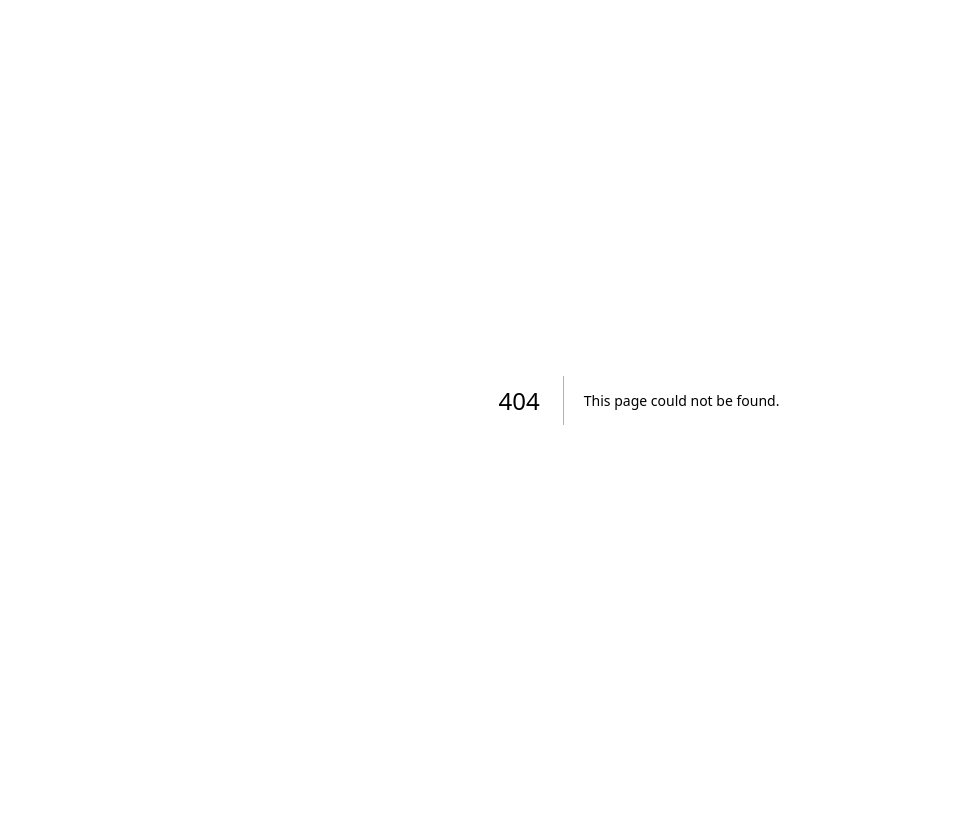
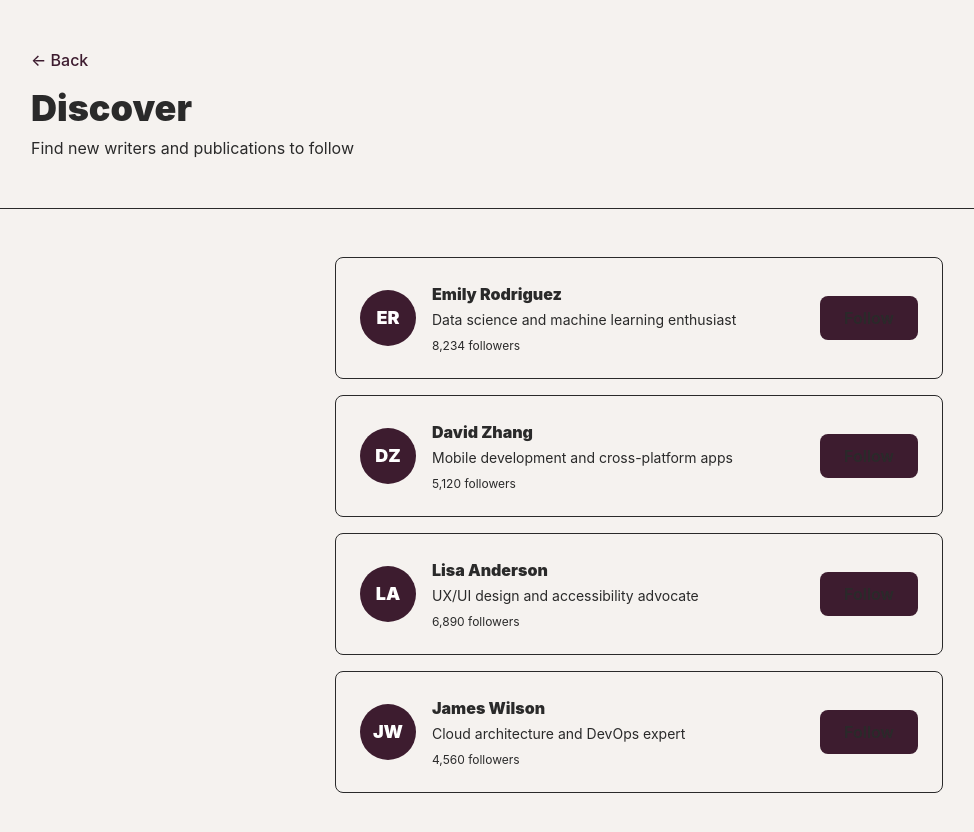
Before and after one commit to Loicet/Phase-Two-Capstone-Project, a Next.js app in the folder my-blog/: page /dashboard/discover in a window 1280 px wide. Before the commit this address had no page. Shown: the top 832 px of the page, without its empty margins (1-975 px from the left). Before the commit the page ends 800 px from the top, so only its background shows below. Built offline with nearby package versions, Linux system fonts and the light colour scheme.

Commit message:
Added a discover page

```diff
--- /dev/null
+++ b/my-blog/src/app/dashboard/discover/page.tsx
@@ -0,0 +1,73 @@
+'use client';
+
+import Link from 'next/link';
+import { Button } from '../../components/ui/Button';
+import { useState } from 'react';
+
+interface Suggestion {
+  id: string;
+  name: string;
+  bio: string;
+  followers: number;
+  avatar: string;
+}
+
+const suggestions: Suggestion[] = [
+  { id: '1', name: 'Emily Rodriguez', bio: 'Data science and machine learning enthusiast', followers: 8234, avatar: 'ER' },
+  { id: '2', name: 'David Zhang', bio: 'Mobile development and cross-platform apps', followers: 5120, avatar: 'DZ' },
+  { id: '3', name: 'Lisa Anderson', bio: 'UX/UI design and accessibility advocate', followers: 6890, avatar: 'LA' },
+  { id: '4', name: 'James Wilson', bio: 'Cloud architecture and DevOps expert', followers: 4560, avatar: 'JW' },
+];
+
+export default function DiscoverPage() {
+  const [suggestedWriters, setSuggestedWriters] = useState(suggestions);
+
+  const handleFollow = (id: string) => {
+    setSuggestedWriters(suggestedWriters.filter((w) => w.id !== id));
+  };
+
+  return (
+    <div className="min-h-screen bg-background">
+      {/* Header */}
+      <div className="px-8 py-12 border-b border-border">
+        <Link href="/dashboard">
+          <button className="text-primary hover:text-primary/80 mb-4 font-medium">← Back</button>
+        </Link>
+        <h1 className="text-4xl font-black text-foreground">Discover</h1>
+        <p className="text-muted-foreground mt-2">Find new writers and publications to follow</p>
+      </div>
+
+      <div className="max-w-2xl mx-auto px-8 py-12">
+        {suggestedWriters.length > 0 ? (
+          <div className="space-y-4">
+            {suggestedWriters.map((writer) => (
+              <div
+                key={writer.id}
+                className="flex items-center justify-between p-6 bg-background border border-border rounded-lg hover:border-primary/30 transition-colors"
+              >
+                <div className="flex items-center gap-4 flex-1">
+                  <div className="w-14 h-14 rounded-full bg-gradient-to-br from-primary to-secondary flex items-center justify-center text-lg font-black text-white flex-shrink-0">
+                    {writer.avatar}
+                  </div>
+                  <div>
+                    <h3 className="text-base font-black text-foreground">{writer.name}</h3>
+                    <p className="text-sm text-foreground/70 mt-1">{writer.bio}</p>
+                    <p className="text-xs text-muted-foreground mt-2">{writer.followers.toLocaleString()} followers</p>
+                  </div>
+                </div>
+                <Button onClick={() => handleFollow(writer.id)} className="bg-primary hover:bg-primary/90 ml-4 flex-shrink-0">
+                  Follow
+                </Button>
+              </div>
+            ))}
+          </div>
+        ) : (
+          <div className="text-center py-12">
+            <p className="text-muted-foreground text-lg">You are following all suggested writers!</p>
+            <p className="text-sm text-muted-foreground mt-2">Check back soon for more suggestions</p>
+          </div>
+        )}
+      </div>
+    </div>
+  );
+}
```
Also changed, not shown: my-blog/src/app/dashboard/settings/page.tsx (added).
